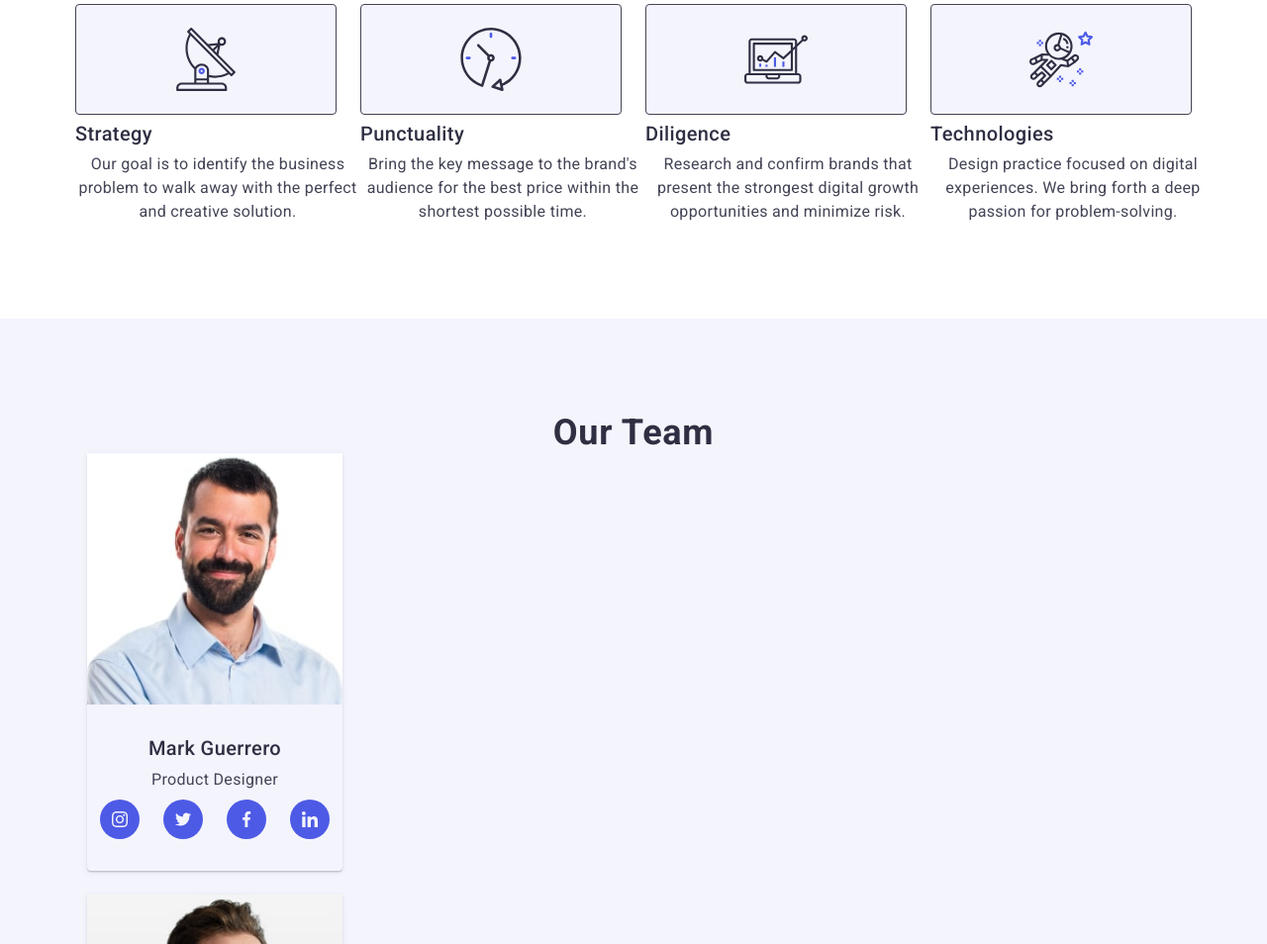
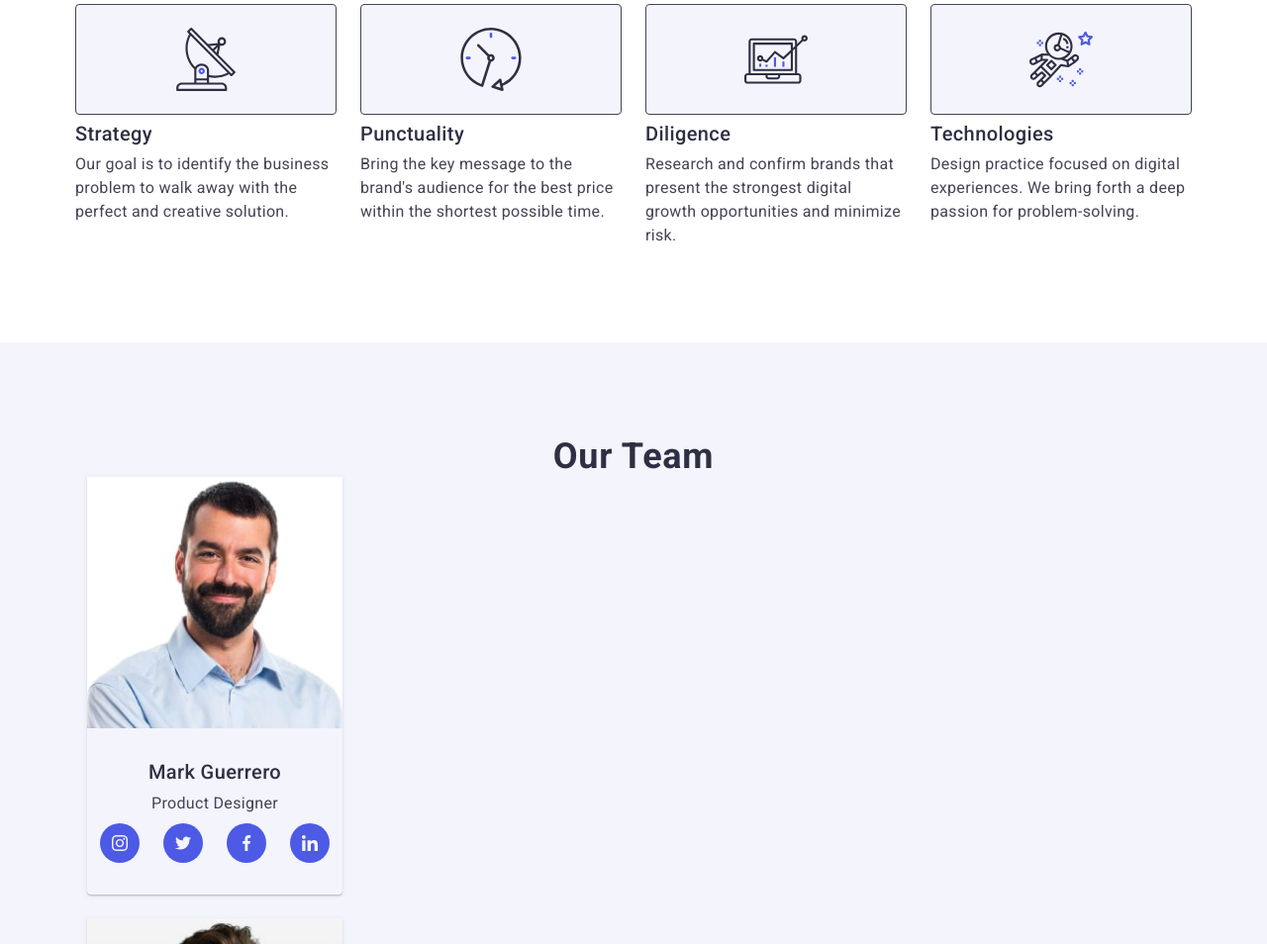
Before and after one commit to IgorBazilevich/goit-markup-hw-06, a plain HTML site: page index.html in a window 1280 px wide. Shown: the part 765-1719 px from the top of the page at 99% size. Drawn offline with nearby package versions, Linux system fonts and the light colour scheme.

Commit message:
add style

```diff
--- a/css/styles.css
+++ b/css/styles.css
@@ -481,8 +481,8 @@ button:focus {
   line-height: 1.5;
   letter-spacing: 0.02em;
   color: var(--slate);
-  text-align: center;
-  width: 288px;
+  text-align: left;
+
 }
 
 /* ============ SECTION THREE ============ */
```
